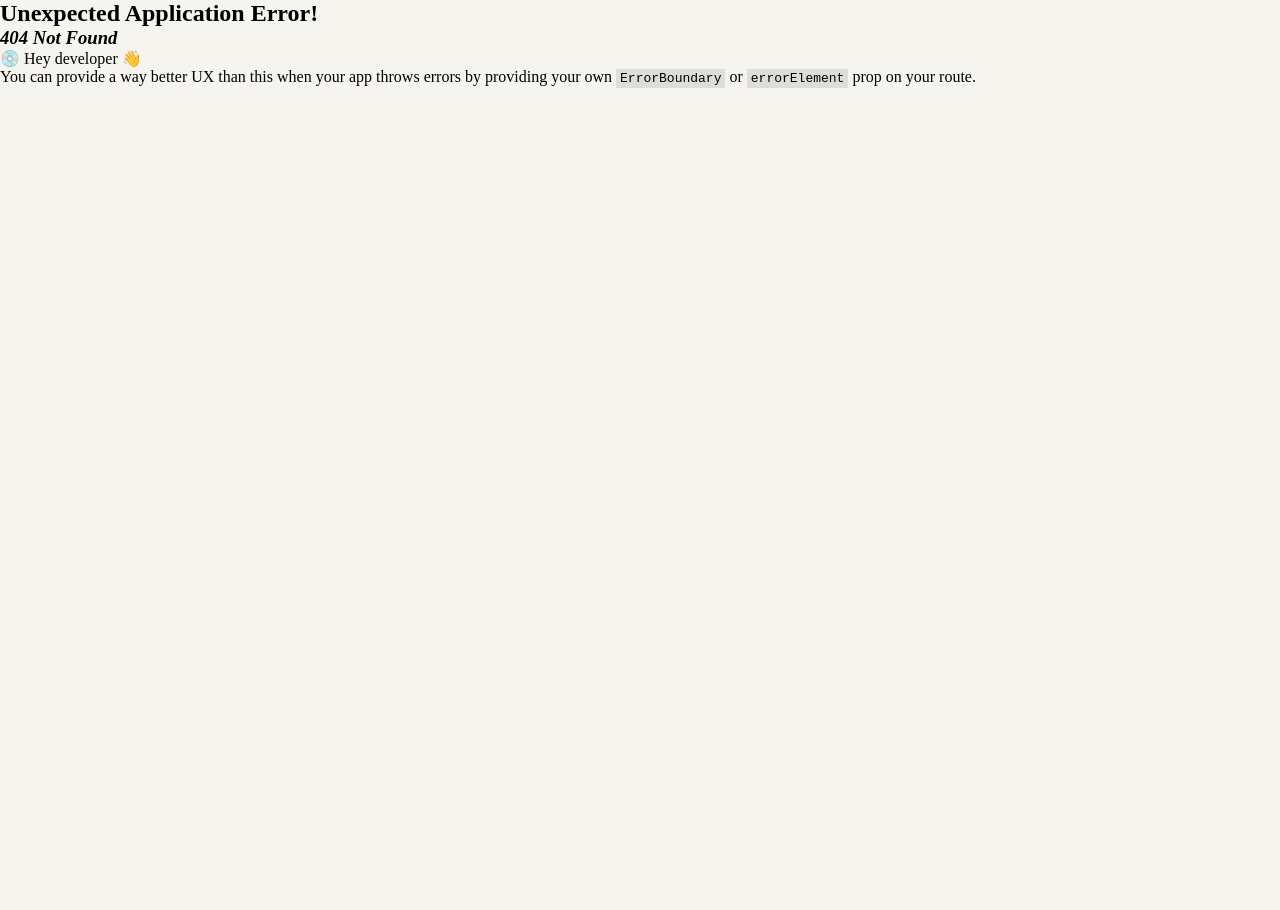
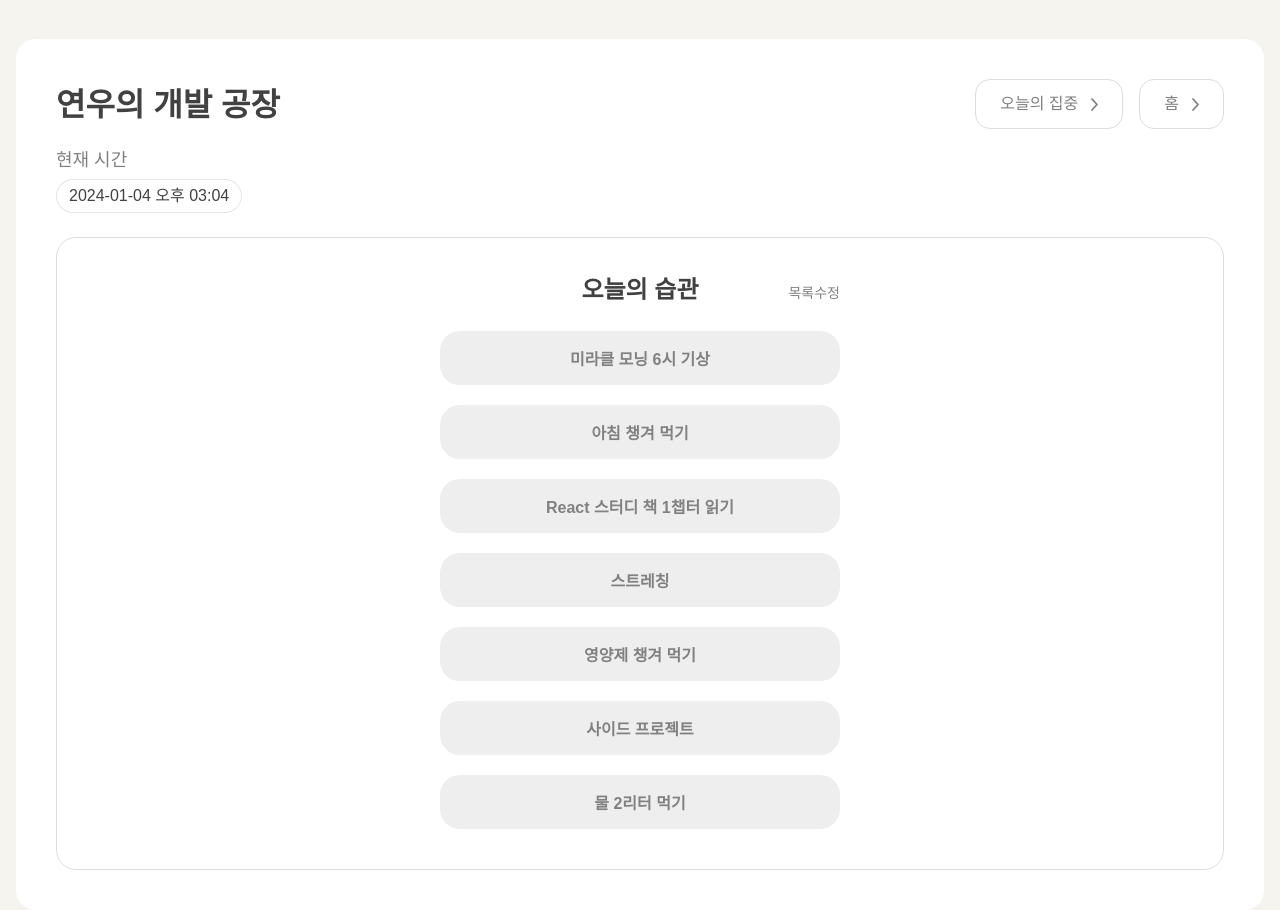
Before and after one commit to codeit-first-level-project-team3/LearnerCrossing-ProjectFrontend, a React (Vite) app: page /routines in a window 1280 px wide. Before the commit this address had no page. Before the commit the page ends 800 px from the top, so only its background shows below. Built offline with nearby package versions, Linux system fonts and the light colour scheme; a web font is replaced by a local one.

Commit message:
모듈 css 적용 / 오늘의 집중 페이지 틀 구현 / NotFound 등 라우터 정리

```diff
--- a/src/components/organism/missionBox/StudyMain.jsx
+++ b/src/components/organism/StudyMain/StudyMain.jsx
@@ -1,5 +1,5 @@
-import GoToBtn from '../../mocules/GoToBtn';
-import './StudyMain.css'
+import GoToBtn from '../../molecules/GoToBtn';
+import styles from './StudyMain.module.css'
 
 function StudyMain({
     title = '연우의 개발 공장',
@@ -9,11 +9,11 @@ function StudyMain({
     mainFeature = <></>
 }){
     return(
-        <div className="missionBox">
-                <div className="headline">
-                    <div className="titleDiv">
-                        <p className="title">{title}</p>
-                        <div className="buttonDiv">
+        <div className={styles.missionBox}>
+                <div className={styles.headline}>
+                    <div className={styles.titleDiv}>
+                        <p className={styles.title}>{title}</p>
+                        <div className={styles.buttonDiv}>
                             {goToBtn.map((e)=>{
                                 const {to, name} = e;
                                 return <GoToBtn to={to} name={name}/>;
@@ -21,19 +21,19 @@ function StudyMain({
                         </div>
                     </div>
                     {false &&
-                        <div className="description">
-                            <p className="label">{description.name}</p>
+                        <div className={styles.description}>
+                            <p className={styles.label}>{description.name}</p>
                             <p>{description.value}</p>
                         </div>
                     }
-                    <div className="infoDiv">
-                        <p className="label">{info.name}</p>
-                        <div className="tag">
+                    <div className={styles.infoDiv}>
+                        <p className={styles.label}>{info.name}</p>
+                        <div className={styles.tag}>
                             <p>{info.value}</p>
                         </div>
                     </div>
                 </div>
-                <div className="mainFeature">
+                <div className={styles.mainFeature}>
                     {mainFeature}
                 </div>
             </div>
--- a/src/components/organism/missionBox/StudyMain.css
+++ b/src/components/organism/StudyMain/StudyMain.module.css
@@ -82,57 +82,3 @@
     border: 1px solid var(--gray-gray_DDDDDD, #DDD);
     background: #FFF;
 }
-
-.mainFeature .titleDiv{
-    width: 100%;
-    height: 29px;
-
-    display: flex;
-    flex-direction: row;
-    justify-content: center;
-    align-content: center;
-    position: relative;
-
-    margin-bottom: 24px;
-}
-
-.mainFeature .titleDiv .title{
-    color: var(--black-414141);
-    font: var(--font-24-bold);
-    line-height: 24px;
-}
-
-.mainFeature .titleDiv button{
-    position: absolute;
-
-    right: 0%;
-    top: 50%;
-    transform: translateY(-50%);
-
-    color: var(--gray-818181);
-    font: var(--font-14-medium);
-    line-height: 14px;
-
-    border: none;
-    background: none;
-}
-
-.routineWrapper{
-    width: 100%;
-    max-width: 400px;
-}
-
-.routineList{
-    list-style: none;
-    display: flex;
-    flex-direction: column;
-    gap: 20px;
-}
-
-.routineChip{
-    width: 100%;
-    height: 54px;
-
-    border-radius: 20px;
-    border: none;
-}
--- /dev/null
+++ b/src/pages/NotFound.jsx
@@ -0,0 +1,7 @@
+function NotFound(){
+    return (
+        <h2>존재하지 않는 페이지입니다.</h2>
+    );
+}
+
+export default NotFound;
--- /dev/null
+++ b/src/pages/TodaysConcentrations/Concentrations.jsx
@@ -0,0 +1,44 @@
+import StudyMain from '../../components/organism/StudyMain/StudyMain.jsx';
+import styles from './Routines.module.css';
+
+function Timer(){
+
+    //Key를 지금은 인덱스로 넣고 있어서 차후 수정 필요.
+    return(
+        <div className={styles.routineWrapper}>
+            <div className={styles.titleDiv}>
+                <p className={styles.title}>오늘의 집중</p>
+            </div>
+
+        </div>
+    )
+}
+
+function TodaysConcentration(){
+    const goToBtn = [
+        {to: '/', name:'오늘의 습관'},
+        {to: '/', name:'홈'},
+    ]
+
+    const info = {
+        name: '현재까지 획득한 포인트',
+        value: '310P 획득'
+    }
+
+    return (
+        <>
+        {/* <header></header> */}
+        <main>
+            <StudyMain
+                title='연우의 개발 공장'
+                goToBtn= {goToBtn}
+                description={null}
+                info={info}
+                mainFeature={<Timer/>}
+            />
+        </main>
+        </>
+    );
+}
+
+export default TodaysConcentration;
--- /dev/null
+++ b/src/pages/TodaysConcentrations/Routines.module.css
@@ -0,0 +1,55 @@
+
+
+.titleDiv{
+    width: 100%;
+    height: 29px;
+
+    display: flex;
+    flex-direction: row;
+    justify-content: center;
+    align-content: center;
+    position: relative;
+
+    margin-bottom: 24px;
+}
+
+.titleDiv .title{
+    color: var(--black-414141);
+    font: var(--font-24-bold);
+    line-height: 24px;
+}
+
+.titleDiv button{
+    position: absolute;
+
+    right: 0%;
+    top: 50%;
+    transform: translateY(-50%);
+
+    color: var(--gray-818181);
+    font: var(--font-14-medium);
+    line-height: 14px;
+
+    border: none;
+    background: none;
+}
+
+.routineWrapper{
+    width: 100%;
+    max-width: 400px;
+}
+
+.routineList{
+    list-style: none;
+    display: flex;
+    flex-direction: column;
+    gap: 20px;
+}
+
+.routineChip{
+    width: 100%;
+    height: 54px;
+
+    border-radius: 20px;
+    border: none;
+}
--- a/src/pages/Routines.jsx
+++ b/src/pages/TodaysRoutines/Routines.jsx
@@ -1,4 +1,5 @@
-import StudyMain from '../components/organism/missionBox/StudyMain';
+import StudyMain from '../../components/organism/StudyMain/StudyMain.jsx';
+import styles from './Routines.module.css';
 
 function RoutineList(){
 
@@ -20,16 +21,16 @@ function RoutineList(){
 
     //Key를 지금은 인덱스로 넣고 있어서 차후 수정 필요.
     return(
-        <div className="routineWrapper">
-            <div className="titleDiv">
-                <p className="title">오늘의 습관</p>
+        <div className={styles.routineWrapper}>
+            <div className={styles.titleDiv}>
+                <p className={styles.title}>오늘의 습관</p>
                 <button>목록수정</button>
             </div>
-            <ul className="routineList">
+            <ul className={styles.routineList}>
                 {routineList.map((e) => {
                     return(
                         <li key={routineList.indexOf(e)}>
-                            <button className="routineChip" style={chipStyle}>{e}</button>
+                            <button className={styles.routineChip} style={chipStyle}>{e}</button>
                         </li>
                     );
                 })}
--- /dev/null
+++ b/src/pages/TodaysRoutines/Routines.module.css
@@ -0,0 +1,55 @@
+
+
+.titleDiv{
+    width: 100%;
+    height: 29px;
+
+    display: flex;
+    flex-direction: row;
+    justify-content: center;
+    align-content: center;
+    position: relative;
+
+    margin-bottom: 24px;
+}
+
+.titleDiv .title{
+    color: var(--black-414141);
+    font: var(--font-24-bold);
+    line-height: 24px;
+}
+
+.titleDiv button{
+    position: absolute;
+
+    right: 0%;
+    top: 50%;
+    transform: translateY(-50%);
+
+    color: var(--gray-818181);
+    font: var(--font-14-medium);
+    line-height: 14px;
+
+    border: none;
+    background: none;
+}
+
+.routineWrapper{
+    width: 100%;
+    max-width: 400px;
+}
+
+.routineList{
+    list-style: none;
+    display: flex;
+    flex-direction: column;
+    gap: 20px;
+}
+
+.routineChip{
+    width: 100%;
+    height: 54px;
+
+    border-radius: 20px;
+    border: none;
+}
```
Also changed, not shown: src/pages/Concentrations.jsx (deleted, +0 -14 lines), src/router.jsx (+8 -3 lines).
